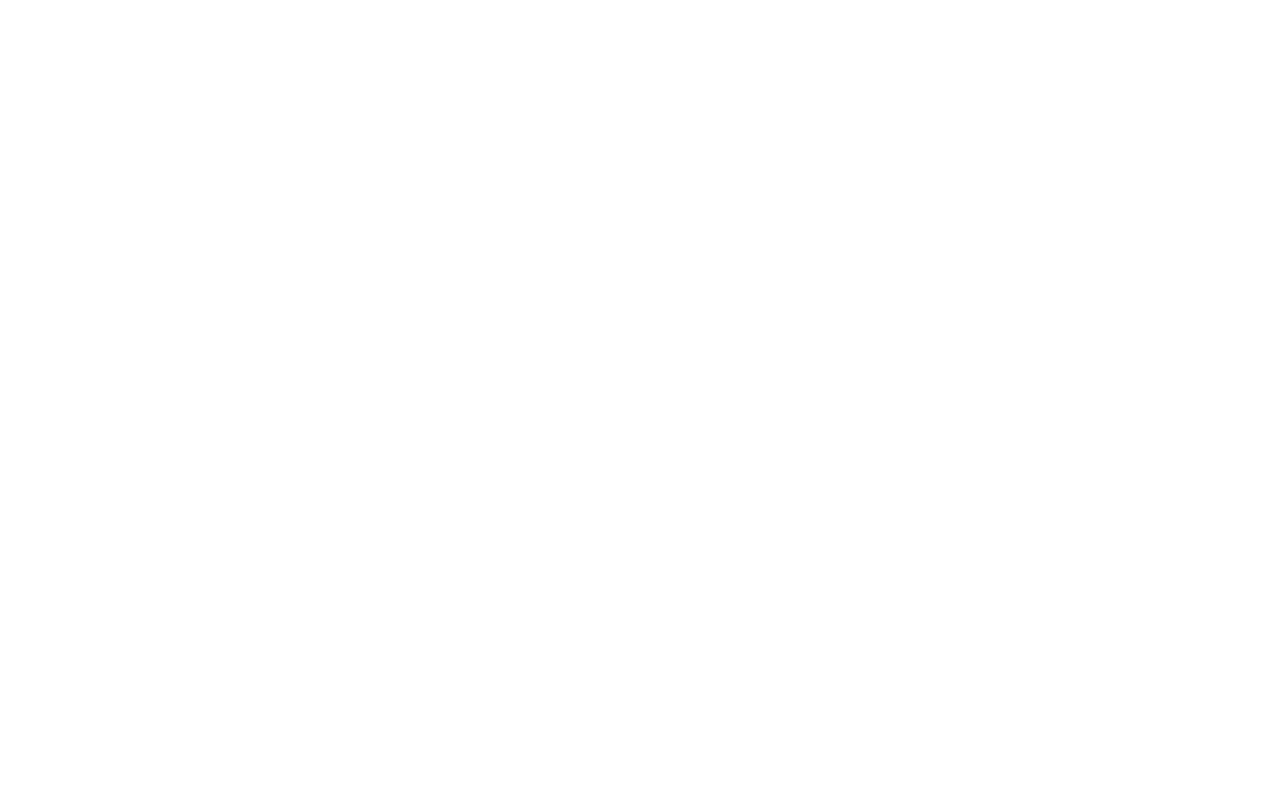
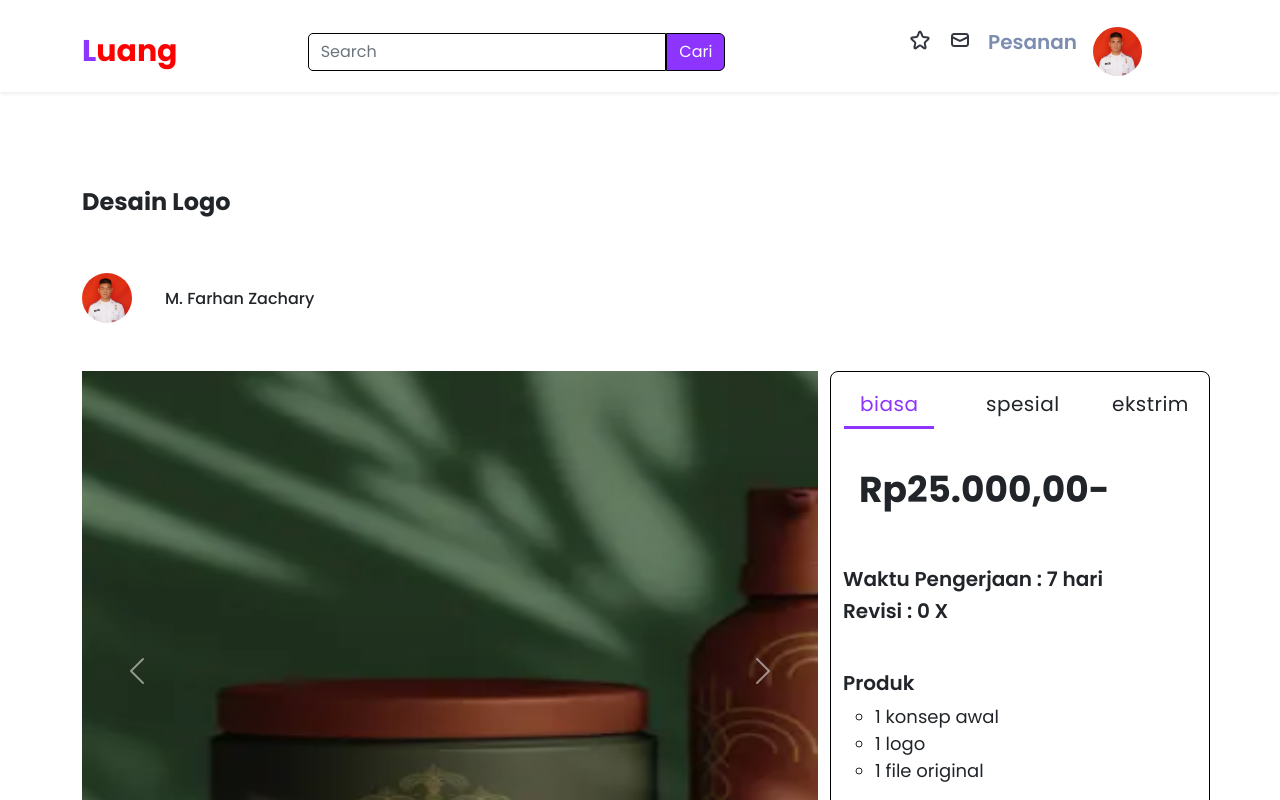
Before and after one commit to hanzaa/luang, a React (Create React App) app: page /product/1 in a window 1280 px wide. Before the commit this address had no page. Shown: the top 800 px of the page. Built offline with nearby package versions, Linux system fonts and the light colour scheme.

Commit message:
add params in product page url

```diff
--- a/src/App.js
+++ b/src/App.js
@@ -14,7 +14,7 @@
       <Routes>
         <Route path='/' element={<Welcome/>}></Route>
         <Route path='/home' element={<Home/>}></Route>
-        <Route path='/product' element={<Product/>}></Route>
+        <Route path='/product/:id' element={<Product/>}></Route>
         <Route path='/becomeseller' element={<BecomeSeller/>}></Route>
         <Route path='/fake' element={<Fake/>}></Route>
       </Routes>
--- a/src/components/NavBar.jsx
+++ b/src/components/NavBar.jsx
@@ -17,7 +17,6 @@
         localStorage.removeItem('username');
         localStorage.removeItem('email');
 
-
         // 2. Hit endpoint logout dengan body jwt yang didapat dari localstorage
         // dan setelah berhasil, beri alert sukses
         await axios.post(`${base_url}/logout`, {
@@ -29,9 +28,6 @@
             // 3. Kembalikan tampilan ke halaman home
             navigate('/')
         })
-
-
-
 
     }
 
--- a/src/pages/Home.jsx
+++ b/src/pages/Home.jsx
@@ -9,11 +9,13 @@
 
 import axios from 'axios';
 import { useState,useEffect } from 'react';
+import { useNavigate } from 'react-router-dom';
 
 
 const Home = () => {
 
     const [data, setData] = useState([])
+    const navigate = useNavigate()
 
     useEffect(() =>{
         const getData = async () =>{
@@ -90,7 +92,8 @@
                     {!!data && data.length > 0 ? data.map((product) => {
                         return(
                             <div className="item" key={product.id}>
-                                <div className="card">
+
+                                <div className="card" onClick={()=>{navigate(`/product/${product.id}`)}}>
                                     <img src={product.images[0]} className="d-block w-100" alt="product"/>
                                     <div className="card-body">
                                         <h5 className="card-title fw-semibold">{product.title}</h5>
```
